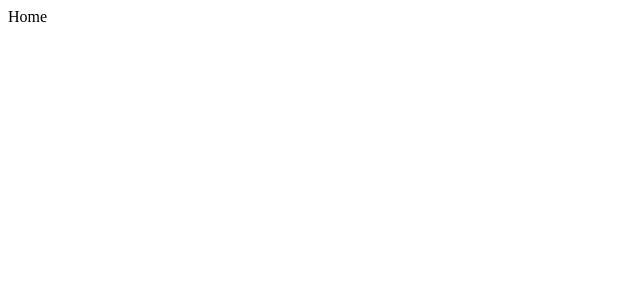
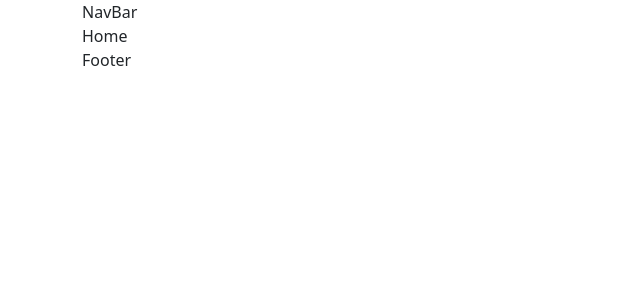
Before and after one commit to kacpi95/Blog-App-React, a React (Vite) app: page / in a window 1280 px wide. Shown: the top 300 px of the page, without its empty margins (0-640 px from the left). Built offline with nearby package versions, Linux system fonts and the light colour scheme.

Commit message:
Add components views

```diff
--- a/src/App.jsx
+++ b/src/App.jsx
@@ -5,9 +5,15 @@
 import EditScreen from './components/pages/EditScreen/EditScreen';
 import About from './components/pages/About/About';
 import NoPage from './components/pages/NoPage/NoPage';
+import 'bootstrap/dist/css/bootstrap.min.css';
+import { Container } from 'react-bootstrap';
+import Header from './components/views/Header/Header';
+import Footer from './components/views/Footer/Footer';
 
 function App() {
   return (
+    <Container>
+      <Header />
       <Routes>
         <Route path='/' element={<Home />} />
         <Route path='/post/:id' element={<Post />} />
@@ -16,6 +22,8 @@
         <Route path='/about' element={<About />} />
         <Route path='*' element={<NoPage />} />
       </Routes>
+      <Footer />
+    </Container>
   );
 }
 
--- /dev/null
+++ b/src/components/views/Footer/Footer.jsx
@@ -0,0 +1,3 @@
+export default function Footer() {
+  return <div>Footer</div>;
+}
--- /dev/null
+++ b/src/components/views/Header/Header.jsx
@@ -0,0 +1,5 @@
+import NavBar from '../NavBar/NavBar';
+
+export default function Header() {
+  return <NavBar />;
+}
--- /dev/null
+++ b/src/components/views/NavBar/NavBar.jsx
@@ -0,0 +1,3 @@
+export default function NavBar() {
+  return <div>NavBar</div>;
+}
```
Lines whose indentation alone changed are shown as unchanged.
